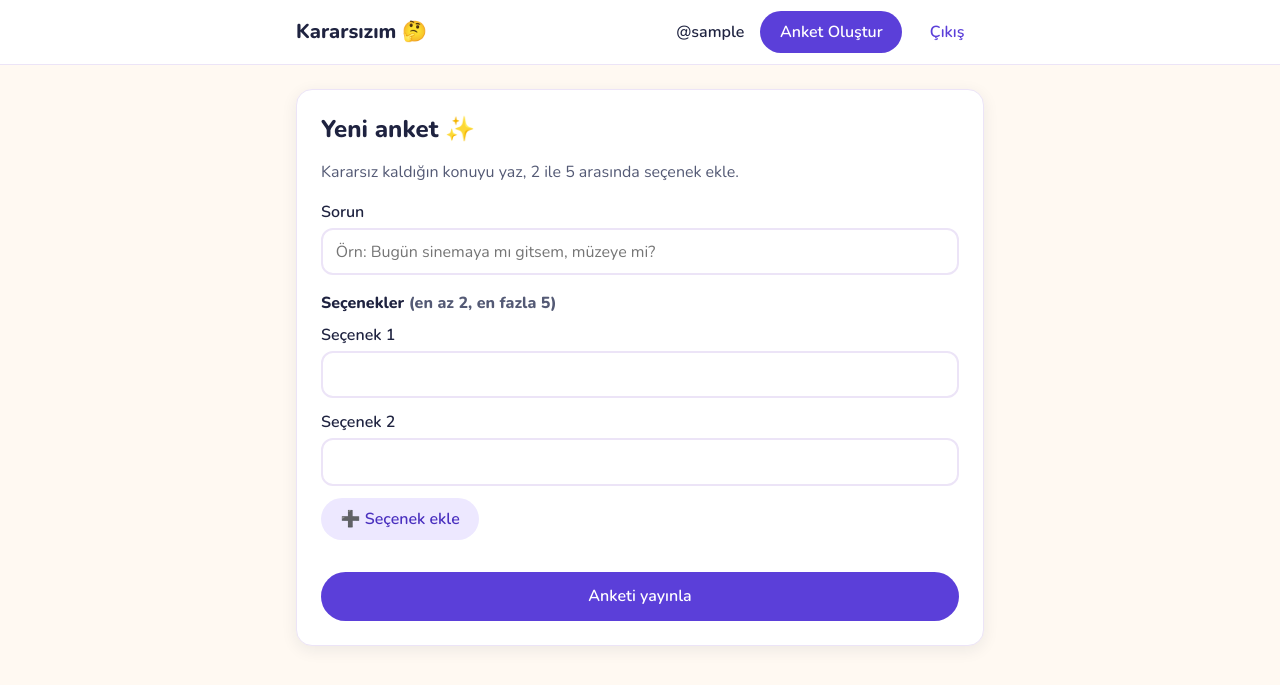
After one commit to ErayAysan/KararsizimUygulamasi, a Django app: page /anket/yeni/ in a window 1280 px wide. The commit adds this page. Shown: the top 685 px of the page. Run offline with Django 5.2, Linux system fonts and the light colour scheme; the visitor is signed in with stand-in values (Sample User, id 1); parts of the project's set-up code (start-up, migrations or seed data) failed here and were passed over.

Commit message:
Anket oluşturma formu, sayfalanmış liste ve anket detay sayfası eklendi
Co-Authored-By: Claude Sonnet 5.5 <noreply@anthropic.com>

```diff
--- /dev/null
+++ b/polls/forms.py
@@ -0,0 +1,77 @@
+from django import forms
+from django.db import transaction
+
+from .models import MAX_OPTIONS, MIN_OPTIONS, Option, Poll
+
+OPTION_MAX_LENGTH = Option._meta.get_field("text").max_length
+
+
+class PollForm(forms.Form):
+    """Soru + 2-5 seçenek.
+
+    Seçenekler aynı adlı (`option`) birden çok girdi olarak gelir. JavaScript kapalıyken 5 alan
+    görünür; boş bırakılanlar yok sayılır. JavaScript açıkken alanlar gösterilip gizlenir.
+    """
+
+    question = forms.CharField(
+        label="Sorun",
+        min_length=5,
+        max_length=200,
+        strip=True,
+        widget=forms.TextInput(attrs={"placeholder": "Örn: Bugün sinemaya mı gitsem, müzeye mi?"}),
+        error_messages={
+            "required": "Sorunu yazmalısın.",
+            "min_length": "Soru en az 5 karakter olmalı.",
+            "max_length": "Soru en fazla 200 karakter olabilir.",
+        },
+    )
+
+    def __init__(self, data=None, *args, **kwargs):
+        kwargs.setdefault("label_suffix", "")
+        super().__init__(data, *args, **kwargs)
+        raw = data.getlist("option") if data is not None else []
+        # Şablon her zaman MAX_OPTIONS alan çizer; eksikler boş kalır.
+        self.option_values = (raw + [""] * MAX_OPTIONS)[:MAX_OPTIONS]
+        self._extra_option_count = max(len(raw) - MAX_OPTIONS, 0)
+        self.cleaned_options = []
+
+    @property
+    def option_fields(self):
+        """Şablon için: her seçenek alanının sırası, değeri ve zorunluluğu."""
+        return [
+            {"index": i, "id": f"id_option_{i}", "value": value, "required": i < MIN_OPTIONS}
+            for i, value in enumerate(self.option_values)
+        ]
+
+    def clean(self):
+        cleaned = super().clean()
+
+        if self._extra_option_count:
+            raise forms.ValidationError(f"En fazla {MAX_OPTIONS} seçenek ekleyebilirsin.")
+
+        options = [value.strip() for value in self.option_values]
+        options = [value for value in options if value]  # boş bırakılanlar yok sayılır
+
+        if len(options) < MIN_OPTIONS:
+            raise forms.ValidationError(f"En az {MIN_OPTIONS} seçenek girmelisin.")
+
+        for text in options:
+            if len(text) > OPTION_MAX_LENGTH:
+                raise forms.ValidationError(f"Her seçenek en fazla {OPTION_MAX_LENGTH} karakter olabilir.")
+
+        # Büyük/küçük harf duyarsız tekrar kontrolü.
+        folded = [text.casefold() for text in options]
+        if len(set(folded)) != len(folded):
+            raise forms.ValidationError("Aynı seçeneği birden fazla kez yazmışsın.")
+
+        self.cleaned_options = options
+        return cleaned
+
+    def save(self, author):
+        """Anketi ve seçenekleri tek işlemde (atomik) kaydeder."""
+        with transaction.atomic():
+            poll = Poll.objects.create(author=author, question=self.cleaned_data["question"])
+            Option.objects.bulk_create(
+                [Option(poll=poll, text=text, order=index) for index, text in enumerate(self.cleaned_options)]
+            )
+        return poll
--- a/polls/urls.py
+++ b/polls/urls.py
@@ -1,9 +1,15 @@
-from django.urls import path
+from django.urls import path, register_converter
 
 from . import views
+from .converters import PublicIdConverter
+
+register_converter(PublicIdConverter, "public_id")
 
 app_name = "polls"
 
 urlpatterns = [
     path("", views.poll_list, name="list"),
+    # "yeni/" kodlu yoldan ÖNCE tanımlanır (10 karakter olmadığı için çakışmaz, yine de sıra korunur).
+    path("anket/yeni/", views.poll_create, name="create"),
+    path("anket/<public_id:public_id>/", views.poll_detail, name="detail"),
 ]
--- a/polls/views.py
+++ b/polls/views.py
@@ -1,6 +1,35 @@
-from django.shortcuts import render
+from django.contrib import messages
+from django.contrib.auth.views import redirect_to_login
+from django.core.paginator import Paginator
+from django.db.models import Count
+from django.shortcuts import get_object_or_404, redirect, render
+
+from .forms import PollForm
+from .models import Poll
+
+POLLS_PER_PAGE = 10
 
 
 def poll_list(request):
-    """Faz 1: yalnızca karşılama sayfası. Anket listesi Faz 3'te gelecek."""
-    return render(request, "polls/poll_list.html")
+    polls = Poll.objects.select_related("author").annotate(option_count=Count("options")).order_by("-created_at")
+    page = Paginator(polls, POLLS_PER_PAGE).get_page(request.GET.get("page"))
+    return render(request, "polls/poll_list.html", {"page": page})
+
+
+def poll_detail(request, public_id):
+    poll = get_object_or_404(Poll.objects.select_related("author").prefetch_related("options"), public_id=public_id)
+    return render(request, "polls/poll_detail.html", {"poll": poll})
+
+
+def poll_create(request):
+    if not request.user.is_authenticated:
+        messages.info(request, "Anket oluşturmak için giriş yapmalısın.")
+        return redirect_to_login(request.get_full_path())
+
+    form = PollForm(request.POST if request.method == "POST" else None)
+    if request.method == "POST" and form.is_valid():
+        poll = form.save(author=request.user)
+        messages.success(request, "Anketin yayında! 🎉")
+        return redirect(poll)
+
+    return render(request, "polls/poll_create.html", {"form": form})
--- a/static/css/style.css
+++ b/static/css/style.css
@@ -283,3 +283,221 @@ a:hover {
     transition: none !important;
   }
 }
+
+/* ---------- Faz 3: anketler ---------- */
+[hidden] { display: none !important; }
+
+.visually-hidden {
+  position: absolute;
+  width: 1px;
+  height: 1px;
+  margin: -1px;
+  padding: 0;
+  overflow: hidden;
+  clip: rect(0 0 0 0);
+  white-space: nowrap;
+  border: 0;
+}
+
+.btn--soft {
+  background: var(--primary-soft);
+  color: var(--primary-hover);
+}
+
+.btn--soft:hover {
+  background: var(--border);
+  color: var(--primary-hover);
+}
+
+.btn--icon {
+  background: transparent;
+  color: var(--text-muted);
+  border-color: var(--border);
+  padding: 0.35rem 0.7rem;
+}
+
+.btn--icon:hover {
+  background: var(--primary-soft);
+  color: var(--text);
+}
+
+.btn:disabled,
+.btn--disabled {
+  opacity: 0.55;
+  cursor: not-allowed;
+}
+
+.page-header {
+  display: flex;
+  align-items: center;
+  justify-content: space-between;
+  flex-wrap: wrap;
+  gap: 0.75rem;
+  margin-top: 1.5rem;
+}
+
+.page-header h1 {
+  margin: 0;
+}
+
+.poll-list {
+  display: grid;
+  gap: 1rem;
+  margin-top: 1rem;
+}
+
+.poll-card {
+  margin-block: 0;
+}
+
+.poll-card__question {
+  font-size: 1.15rem;
+}
+
+.poll-card__question a {
+  color: var(--text);
+  text-decoration: none;
+}
+
+.poll-card__question a:hover {
+  color: var(--primary);
+}
+
+.poll-meta {
+  display: flex;
+  flex-wrap: wrap;
+  gap: 0.4rem;
+  margin: 0.25rem 0 1rem;
+  color: var(--text-muted);
+  font-size: 0.9rem;
+}
+
+/* Ayraç noktası bir önceki öğenin sonuna eklenir; satır kırılınca satır başında kalmaz. */
+.poll-meta > :not(:last-child)::after {
+  content: "·";
+  margin-left: 0.4rem;
+}
+
+.pagination {
+  display: flex;
+  align-items: center;
+  justify-content: space-between;
+  gap: 0.5rem;
+  margin-block: 1.5rem;
+}
+
+.pagination__info {
+  color: var(--text-muted);
+  font-size: 0.9rem;
+}
+
+.empty-state {
+  text-align: center;
+}
+
+.empty-state__emoji {
+  font-size: 3rem;
+  margin: 0;
+}
+
+.poll-question {
+  font-size: 1.6rem;
+}
+
+/* Oy seçenekleri: gerçek radio + label, kart görünümlü */
+.vote-form fieldset,
+.options {
+  border: 0;
+  margin: 0;
+  padding: 0;
+  min-width: 0;
+}
+
+.option-card {
+  position: relative;
+  margin-bottom: 0.75rem;
+}
+
+.option-card input {
+  position: absolute;
+  opacity: 0;
+  inset: 0;
+  width: 100%;
+  height: 100%;
+  margin: 0;
+  cursor: pointer;
+}
+
+.option-card label {
+  display: block;
+  padding: 1rem 1.25rem;
+  border: 2px solid transparent;
+  border-radius: var(--radius);
+  color: var(--text);
+  font-weight: 600;
+}
+
+.opt-1 label { background: var(--opt-1); }
+.opt-2 label { background: var(--opt-2); }
+.opt-3 label { background: var(--opt-3); }
+.opt-4 label { background: var(--opt-4); }
+.opt-5 label { background: var(--opt-5); }
+
+.option-card input:checked + label {
+  border-color: var(--primary);
+}
+
+.option-card input:focus-visible + label {
+  outline: 3px solid var(--primary);
+  outline-offset: 2px;
+}
+
+fieldset:disabled .option-card input,
+fieldset:disabled .option-card label {
+  cursor: default;
+}
+
+/* Anket oluşturma formu */
+.options legend {
+  font-weight: 800;
+  padding: 0;
+  margin-bottom: 0.5rem;
+}
+
+.option-row {
+  margin-bottom: 0.75rem;
+}
+
+.option-row label {
+  display: block;
+  font-weight: 600;
+  margin-bottom: 0.25rem;
+}
+
+.option-row__control {
+  display: flex;
+  align-items: center;
+  gap: 0.5rem;
+}
+
+.option-row input[type="text"],
+.field input[type="text"] {
+  flex: 1;
+  width: 100%;
+  font: inherit;
+  color: var(--text);
+  background: var(--surface);
+  border: 2px solid var(--border);
+  border-radius: 12px;
+  padding: 0.6rem 0.8rem;
+}
+
+.option-row input[type="text"]:focus-visible {
+  border-color: var(--primary);
+  outline: 3px solid var(--primary-soft);
+  outline-offset: 0;
+}
+
+.options > .btn {
+  margin-bottom: 1rem;
+}
--- a/static/js/main.js
+++ b/static/js/main.js
@@ -1,2 +1,59 @@
-// Kararsızım — küçük JS iyileştirmeleri buraya eklenecek (Faz 3 ve Faz 5).
-// Tüm formlar JavaScript kapalıyken de çalışmalıdır.
+// Kararsızım — küçük JS iyileştirmeleri.
+// Tüm formlar JavaScript kapalıyken de çalışır; JS yalnızca deneyimi iyileştirir.
+
+// Anket oluşturma: JS yokken 5 alan görünür (boşlar yok sayılır). JS ile en az 2 alan görünür,
+// "Seçenek ekle" ile 5'e kadar çıkılır, "✕" ile alanlar silinir (en az 2 kalır).
+(function () {
+  var list = document.querySelector("[data-option-list]");
+  if (!list) return;
+
+  var MIN = 2;
+  var rows = Array.prototype.slice.call(list.querySelectorAll("[data-option-row]"));
+  var addButton = list.querySelector("[data-add-option]");
+
+  function input(row) { return row.querySelector("input"); }
+  function visibleRows() { return rows.filter(function (row) { return !row.hidden; }); }
+
+  function refresh() {
+    var visible = visibleRows();
+    visible.forEach(function (row, position) {
+      row.querySelector("[data-option-label]").textContent = "Seçenek " + (position + 1);
+      input(row).required = position < MIN;
+      var remove = row.querySelector("[data-remove-option]");
+      remove.hidden = visible.length <= MIN;
+      remove.setAttribute("aria-label", "Seçenek " + (position + 1) + " alanını sil");
+    });
+    addButton.hidden = visible.length >= rows.length;
+  }
+
+  // Başlangıç: dolu son alana (ve en az MIN alana) kadar göster, gerisini gizle.
+  var lastFilled = -1;
+  rows.forEach(function (row, index) { if (input(row).value.trim()) lastFilled = index; });
+  var shown = Math.max(MIN, lastFilled + 1);
+  rows.forEach(function (row, index) { row.hidden = index >= shown; });
+
+  addButton.addEventListener("click", function () {
+    var next = rows.find(function (row) { return row.hidden; });
+    if (!next) return;
+    next.hidden = false;
+    refresh();
+    input(next).focus();
+  });
+
+  list.addEventListener("click", function (event) {
+    var button = event.target.closest("[data-remove-option]");
+    if (!button) return;
+    var row = button.closest("[data-option-row]");
+    if (visibleRows().length <= MIN) return;
+    input(row).value = "";
+    row.hidden = true;
+    list.insertBefore(row, addButton); // gizlenen alan listenin sonuna taşınır; görünen sıra korunur
+    rows.splice(rows.indexOf(row), 1);
+    rows.push(row);
+    refresh();
+    var firstVisible = visibleRows()[0];
+    if (firstVisible) input(firstVisible).focus();
+  });
+
+  refresh();
+})();
--- a/templates/partials/navbar.html
+++ b/templates/partials/navbar.html
@@ -4,7 +4,7 @@
     <ul class="navbar__links">
       {% if user.is_authenticated %}
         <li class="navbar__user">@{{ user.username }}</li>
-        {# "Anket Oluştur" butonu Faz 3'te eklenecek. #}
+        <li><a class="btn btn--primary" href="{% url 'polls:create' %}">Anket Oluştur</a></li>
         <li>
           <form method="post" action="{% url 'accounts:logout' %}">
             {% csrf_token %}
--- /dev/null
+++ b/templates/polls/poll_create.html
@@ -0,0 +1,42 @@
+{% extends "base.html" %}
+
+{% block title %}Yeni Anket · Kararsızım{% endblock %}
+
+{% block content %}
+<section class="card">
+  <h1>Yeni anket ✨</h1>
+  <p class="muted">Kararsız kaldığın konuyu yaz, 2 ile 5 arasında seçenek ekle.</p>
+
+  <form method="post">
+    {% csrf_token %}
+
+    {% with field=form.question %}
+      {% include "partials/form_field.html" %}
+    {% endwith %}
+
+    <fieldset class="options" data-option-list>
+      <legend>Seçenekler <span class="muted">(en az 2, en fazla 5)</span></legend>
+
+      {% if form.non_field_errors %}
+      <ul class="field__errors" role="alert">
+        {% for error in form.non_field_errors %}<li>{{ error }}</li>{% endfor %}
+      </ul>
+      {% endif %}
+
+      {% for opt in form.option_fields %}
+      <div class="option-row" data-option-row>
+        <label for="{{ opt.id }}" data-option-label>Seçenek {{ forloop.counter }}</label>
+        <div class="option-row__control">
+          <input type="text" name="option" id="{{ opt.id }}" value="{{ opt.value }}" maxlength="100" {% if opt.required %}required{% endif %}>
+          <button type="button" class="btn btn--icon" data-remove-option hidden aria-label="Seçenek {{ forloop.counter }} alanını sil">✕</button>
+        </div>
+      </div>
+      {% endfor %}
+
+      <button type="button" class="btn btn--soft" data-add-option hidden>➕ Seçenek ekle</button>
+    </fieldset>
+
+    <button type="submit" class="btn btn--primary btn--block">Anketi yayınla</button>
+  </form>
+</section>
+{% endblock %}
```
Also changed, not shown: polls/templatetags/poll_extras.py (added, +15 -0 lines), templates/partials/poll_card.html (added, +9 -0 lines), templates/polls/poll_detail.html (added, +32 -0 lines), templates/polls/poll_list.html (+37 -4 lines), polls/templatetags/__init__.py (added).
